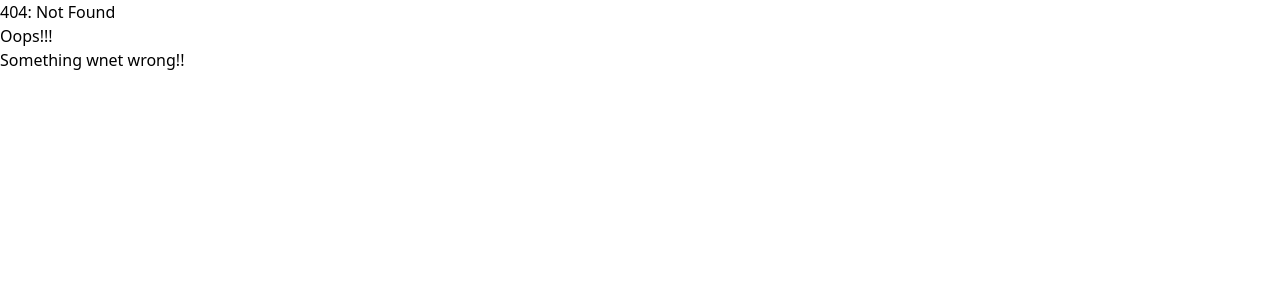
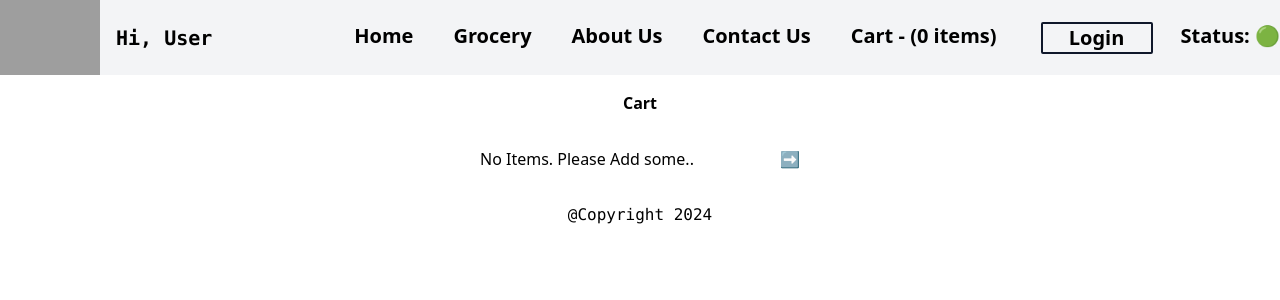
Before and after one commit to Amankr009/food-web-app_reactjs, a React (Vite) app: page /cart in a window 1280 px wide. Before the commit this address had no page. Shown: the top 300 px of the page. Built offline with nearby package versions, Linux system fonts and the light colour scheme; grey boxes are pictures that could not be loaded.

Commit message:
@redux/toolkit and react-redux

```diff
--- a/package.json
+++ b/package.json
@@ -27,8 +27,10 @@
     "tailwindcss": "^3.4.1"
   },
   "dependencies": {
+    "@reduxjs/toolkit": "^2.2.1",
     "react": "^18.2.0",
     "react-dom": "^18.2.0",
+    "react-redux": "^9.1.0",
     "react-router-dom": "^6.22.0"
   },
   "browserlist": [
--- a/src/App.js
+++ b/src/App.js
@@ -9,6 +9,10 @@ import Error from "./components/Error";
 import RestaurantMenu from "./components/RestaurantMenu";
 import UserContext from "./utils/UserContext";
 import { useState, useEffect } from "react";
+import {Provider} from "react-redux";
+import appStore from "./utils/appStore";
+import Cart from "./components/Cart";
+import Footer from "./components/Footer";
 
 /**
  * Header
@@ -43,13 +47,16 @@ const AppLayout = () => {
     },[]);
 
     return (
+        <Provider store={appStore}>
             <UserContext.Provider value={{defaultUser: userName, setUserName}}>
                 <div className="app">
                     <Header />
                     {/** Outlet from react-router-dom helps to render children as per path, their is track of Outlet in our code */}
                     <Outlet />
+                    <Footer />
                 </div>
             </UserContext.Provider>
+        </Provider>
     );
 };
 
@@ -85,6 +92,10 @@ const appRouter = createBrowserRouter([
             {
                 path: "/restaurants/:resId",
                 element: <RestaurantMenu />
+            },
+            {
+                path: "/cart",
+                element: <Cart />
             }
         ],
         errorElement: <Error />
--- a/src/components/Body.js
+++ b/src/components/Body.js
@@ -64,9 +64,9 @@ const Body = () => {
                         value={searchText}
                         onChange={(e) =>setSearchText(e.target.value)}
                     />
-                    <button className="search-btn border bg-gray-100 w-24 active:bg-gray-300" onClick={searchItem}>Search</button>
+                    <button className="search-btn border bg-gray-100 w-24 hover:bg-gray-300 active:bg-gray-500" onClick={searchItem}>Search</button>
                 </div>
-                <button className="top-res-btn bg-gray-100 w-48 border active:bg-gray-300" onClick={topCards}>Top Rated Restaurants</button>
+                <button className="top-res-btn bg-gray-100 w-48 border hover:bg-gray-300 active:bg-gray-500" onClick={topCards}>Top Rated Restaurants</button>
                 <div className="flex mx-4">
                     <div>Change User Name: </div>
                     <input className="border-2 border-black mx-4 px-2" value={defaultUser} onChange={(e) => setUserName(e.target.value)} />
--- /dev/null
+++ b/src/components/Cart.js
@@ -0,0 +1,51 @@
+import {useDispatch, useSelector} from "react-redux";
+import { Link } from "react-router-dom";
+import { clearCart, clearPrice } from "../utils/cartSlice";
+
+const Cart = () => {
+    const cartItems = useSelector((store) => store.cart.items);
+    const cartPrice = useSelector((store) => store.cart.price);
+
+    const dispatch = useDispatch();
+
+    const handleClearCart = () => {
+        if(window.confirm("Want to clear cart?")) {
+            dispatch(clearCart());
+            dispatch(clearPrice());
+        }
+    }
+
+    function totalAmount(total, amount) {
+        return total+amount;
+    }
+
+    const orderPlaced = () => {
+        dispatch(clearCart());
+        window.alert("Order Placed 😋");
+    }
+
+    return (
+        <div className="w-6/12 text-center mx-auto my-4">
+            <div className="font-bold">Cart</div>
+            {cartItems.length !== 0 &&  <div className="flex justify-between">
+                <div>Total - {(cartPrice.reduce(totalAmount, 0)/100)}</div>
+                <button className="border-2 border-gray-900 px-4 hover:bg-green-500 active:bg-green-800 rounded" onClick={orderPlaced}>Place Order</button>
+            </div>}
+            {cartItems.length === 0 && (
+            <div className="w-6/12 mx-auto my-8 flex justify-between">
+                <div>No Items. Please Add some..</div>
+                <Link to="/"><div>➡️</div></Link>
+            </div>)
+            }
+            {cartItems.map((item, index) => (
+                <div key={item?.name+"-"+index} className="flex mt-8 mx-auto justify-between">
+                    <div>{item?.name}</div>
+                    <div>₹{(item?.price || item?.defaultPrice)/100}</div>
+                </div>
+            ))}
+            {cartItems.length !== 0 && <button className="border-2 border-gray-900 bg-gray-300 m-4 px-4 hover:bg-gray-500 active:bg-green-500 rounded" onClick={handleClearCart}>Clear Cart</button>}
+        </div>
+    )
+}
+
+export default Cart;
--- /dev/null
+++ b/src/components/Footer.js
@@ -0,0 +1,9 @@
+const Footer = () => {
+    const date = new Date()
+
+    return (
+        <div className="text-center mt-8 font-mono">@Copyright {date.getFullYear()}</div>
+    )
+}
+
+export default Footer;
--- a/src/components/Header.js
+++ b/src/components/Header.js
@@ -1,5 +1,6 @@
 import { useState, useEffect, useContext } from "react";
 import { Link } from "react-router-dom";
+import {useSelector} from "react-redux";
 
 import {LOGO_URL} from "../utils/constant";
 import useOnlineStatus from "../utils/useOnlineStatus";
@@ -29,30 +30,33 @@ const Header = () => {
 
     const internetStatus = useOnlineStatus();
 
+    // Subscribing to the store using a Selector
+    const cartItems = useSelector((store) => store.cart.items);
+
     return (
-        <div className="header bg-gray-100">
-            <div className="logo-container">
+        <div className="header bg-gray-100 sticky top-0 z-50">
+            <div className="flex">
                 <img className="logo" src={LOGO_URL} />
+                <div className="font-semibold font-mono self-center text-xl px-4">Hi, {defaultUser}</div>
             </div>
-            <div className="nav-items self-center">
-                <ul>
-                    <h4>Hi, {defaultUser}</h4>
-                    <li className="internet-status">Status: {internetStatus ? "🟢" :  "🔴"}</li>
-                    <li>
-                        <Link to="/">Home</Link>
-                    </li>
-                    <li>
-                        <Link to="/grocery">Grocery</Link>
-                    </li>
-                    <li>
-                        <Link to="/about">About Us</Link>
-                    </li>
-                    <li>
-                        <Link to="/contact">Contact Us</Link>
-                    </li>
-                    <li>Cart</li>
-                    <button className="auth-btn border w-28 text-center active:bg-gray-300" onClick={checkAuth}>{btnText}</button>
-                </ul>
+            <div className=" flex nav-items self-center gap-2 font-semibold text-xl">
+                <div className="hover:bg-gray-300 px-4">
+                    <Link to="/">Home</Link>
+                </div>
+                <div className="hover:bg-gray-300 px-4">
+                    <Link to="/grocery">Grocery</Link>
+                </div>
+                <div className="hover:bg-gray-300 px-4">
+                    <Link to="/about">About Us</Link>
+                </div>
+                <div className="hover:bg-gray-300 px-4">
+                    <Link to="/contact">Contact Us</Link>
+                </div>
+                <div className="hover:bg-gray-300 px-4">
+                    <Link to="/cart">Cart - ({cartItems.length} items)</Link>
+                </div>
+                <button className="auth-btn border-slate-900 border-2 w-28 text-center hover:bg-gray-300 px-4 active:bg-red-500 rounded-sm" onClick={checkAuth}>{btnText}</button>
+                <div className="internet-status">Status: {internetStatus ? "🟢" :  "🔴"}</div>
             </div>
         </div>
     );
--- a/src/components/MenuItems.js
+++ b/src/components/MenuItems.js
@@ -1,6 +1,16 @@
+import {useDispatch} from "react-redux";
+
 import {CDN_URL} from "../utils/constant";
+import { addItems, addPrice } from "../utils/cartSlice";
 
 const MenuItems = ({menuData}) => {
+    const dispatch = useDispatch();
+
+    const handleAddItems = (items) => {
+        dispatch(addItems(items));
+        dispatch(addPrice(items?.price || items?.defaultPrice));
+    };
+
     return (
         <div className="border-b-2 flex justify-between p-4 h-auto">
             <div className="w-9/12">
@@ -10,7 +20,9 @@ const MenuItems = ({menuData}) => {
             </div>
             <div className="w-3/12 relative">
                 <img src={CDN_URL+menuData?.imageId}/>
-                <div className="bg-gray-500 text-white h-auto w-14 rounded px-1 absolute top-[-10px] left-12 cursor-pointer">Add +</div>
+                <div>
+                    <button className="bg-gray-500 text-white h-auto w-14 rounded px-1 absolute top-[-10px] right-0 cursor-pointer" onClick={() => handleAddItems(menuData)}>Add +</button>
+                </div>
             </div>
         </div>
     )
--- a/src/components/UserClass.js
+++ b/src/components/UserClass.js
@@ -52,7 +52,7 @@ class UserClass extends React.Component {
                 </div>
                 <div>Info: Getting name with the help of {type} Component</div>
                 <h4>Count from Class: {count}</h4>
-                <button className="border px-2 bg-gray-500" onClick={() => this.setState({count: this.state.count+1})}>Increase Count</button>
+                <button className="border px-2 bg-gray-500 rounded" onClick={() => this.setState({count: this.state.count+1})}>Increase Count</button>
                 <div>
                     Default User:
                     <UserContext.Consumer>
--- a/src/components/UserFunction.js
+++ b/src/components/UserFunction.js
@@ -28,7 +28,7 @@ const UserFunction = ({name, type}) => {
             <div>Name: {name}</div>
             <div>Info: Getting name with the help of {type} Component</div>
             <h4>Count from Function: {count}</h4>
-            <button className="border bg-gray-300 px-2" onClick={increase}>Increase Count</button>
+            <button className="border bg-gray-300 px-2 rounded" onClick={increase}>Increase Count</button>
             <div>Default User: {defaultUser}</div>
             {console.log("Child return of Functional Component")}
         </div>
--- /dev/null
+++ b/src/utils/appStore.js
@@ -0,0 +1,10 @@
+import {configureStore} from "@reduxjs/toolkit";
+import cartReducer from "./cartSlice";
+
+const appStore = configureStore({
+    reducer: {
+        cart: cartReducer
+    }
+});
+
+export default appStore;
--- /dev/null
+++ b/src/utils/cartSlice.js
@@ -0,0 +1,34 @@
+import {createSlice} from "@reduxjs/toolkit";
+
+const cartSlice = createSlice ({
+    name: "cart",
+    initialState: {
+        items: [],
+        price: []
+    },
+    reducers: {
+        addItems: (state, action) => {
+            //redux toolkit uses immer BTS
+            //mutating the state here
+            state.items.push(action.payload);
+        },
+        addPrice: (state, action) => {
+            state.price.push(action.payload);
+        },
+        removeItems: (state) => {
+            state.items.pop();
+        },
+        clearCart: (state) => {
+            state.items.length = 0; // []
+        },
+        //originalState = [200,400]
+        clearPrice: (state) => {
+            //return {price: []}; // this new [] will be replaced inside originalState = []
+            state.price.length = []
+        }
+    }
+});
+
+export const {addItems, addPrice, removeItems, clearCart, clearPrice} = cartSlice.actions;
+
+export default cartSlice.reducer;
```
Also changed, not shown: 2 other files (tests, documents, lock files or other folders). Lines whose indentation alone changed are shown as unchanged.
